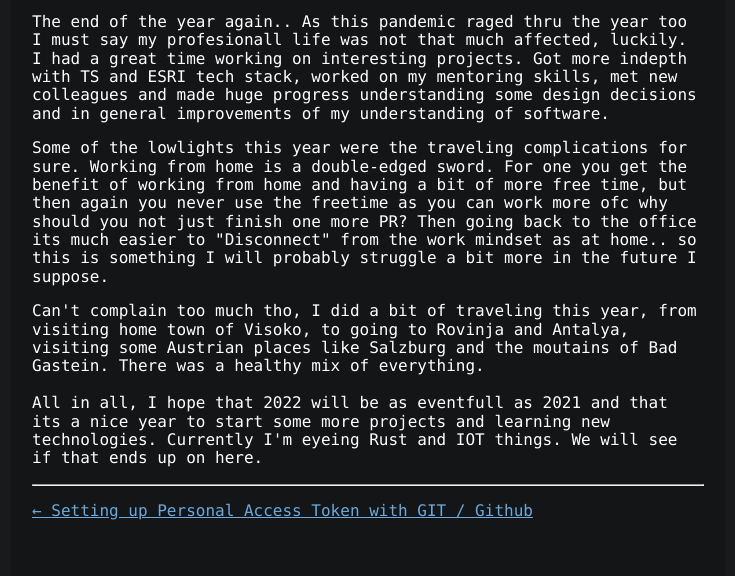
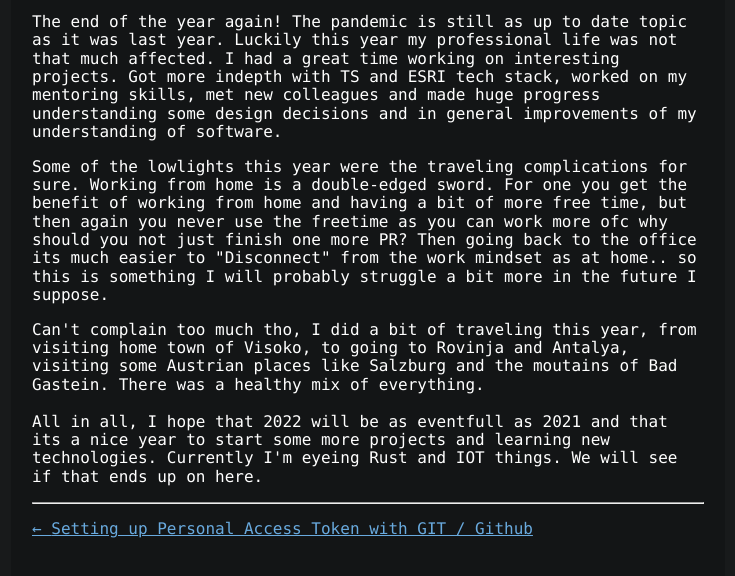
Before and after one commit to alminisl/Blog, a Gatsby site: page /end-of-the-year-and-a-small-retrospective/ in a window 1280 px wide. Shown: the part 232-808 px from the top of the page, without its empty margins (272-1007 px from the left). Built offline with nearby package versions, Linux system fonts and the light colour scheme; Gatsby itself is replaced by a stand-in of ours.

Commit message:
Update Article “end-of-the-year-and-a-small-retrospective”

```diff
--- a/content/blog/end-of-the-year-and-a-small-retrospective.md
+++ b/content/blog/end-of-the-year-and-a-small-retrospective.md
@@ -3,9 +3,7 @@ title: End of the year and a small retrospective
 date: 2021-12-27T08:46:08.616Z
 description: Small retrospective of 2021
 ---
-The end of the year again.. As this pandemic raged thru the year too I must say my profesionall life was not that much affected, luckily. I had a great time working on interesting projects. Got more indepth with TS and ESRI tech stack, worked on my mentoring skills, met new colleagues and made huge progress understanding some design decisions and in general improvements of my understanding of software.
-
-
+The end of the year again! The pandemic is still as up to date topic as it was last year. Luckily this year my professional life was not that much affected. I had a great time working on interesting projects. Got more indepth with TS and ESRI tech stack, worked on my mentoring skills, met new colleagues and made huge progress understanding some design decisions and in general improvements of my understanding of software.
 
 Some of the lowlights this year were the traveling complications for sure. Working from home is a double-edged sword. For one you get the benefit of working from home and having a bit of more free time, but then again you never use the freetime as you can work more ofc why should you not just finish one more PR? Then going back to the office its much easier to "Disconnect" from the work mindset as at home.. so this is something I will probably struggle a bit more in the future I suppose.
 
```
